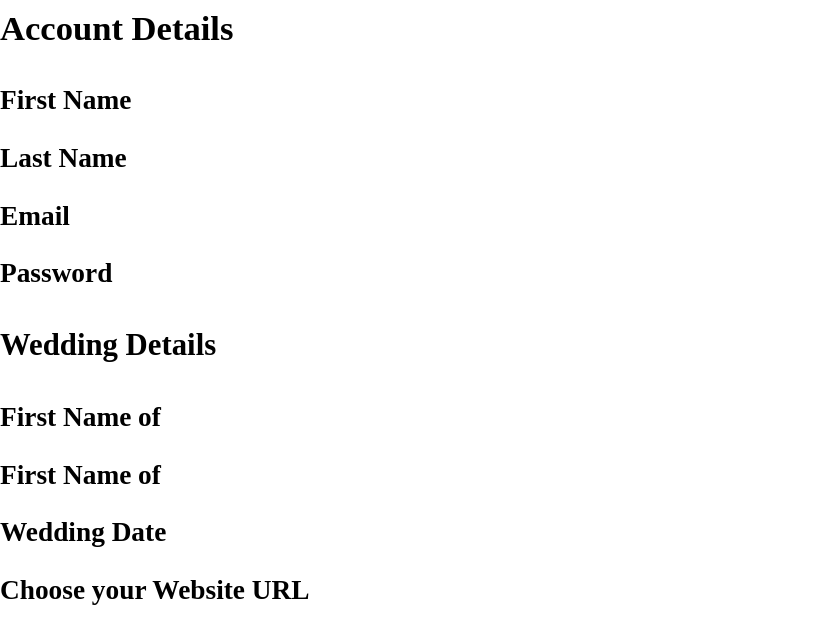
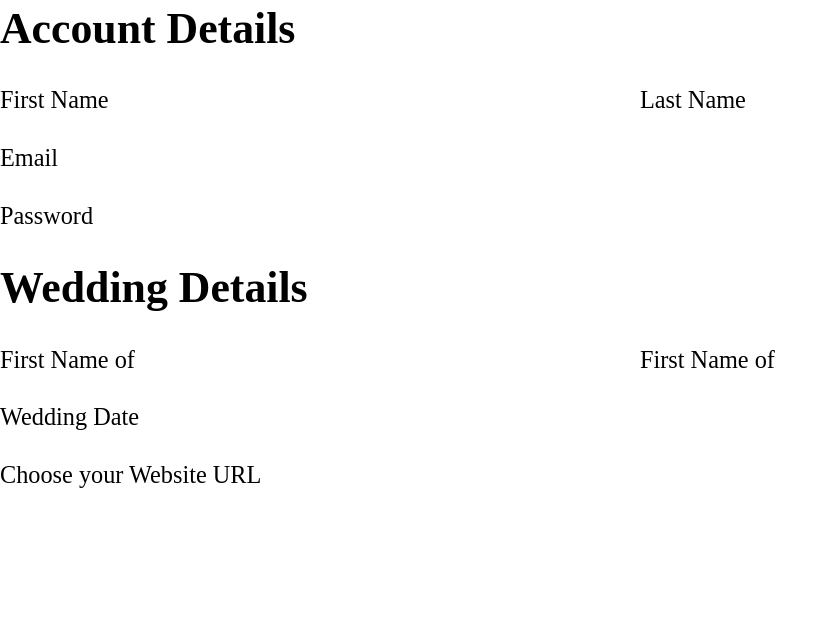
Before and after one commit to Marissa96/dsn1675-saas-website, a plain HTML site: page sign-up.html in a window 1280 px wide. Shown: the whole page, without its empty margins (0-838 px from the left). Drawn offline with Linux system fonts and the light colour scheme.

Commit message:
Toggle and sign-up.html
Added a toggle to index.html
properly classed the content in sign-up.html

```diff
--- a/css/main.css
+++ b/css/main.css
@@ -5,3 +5,29 @@
 ul {
   padding-left: 1.5em;
 }
+
+.nav {
+  display: none;
+}
+
+.nav-check:checked ~ .nav {
+  display: block;
+}
+
+.nav-check {
+  /* Put the checkbox off the top of the screen */
+  position: absolute;
+  top: -3em;
+}
+
+.nav-check:checked ~ .nav-label {
+  background-color: grey;
+}
+
+@media only screen and (min-width: 25em) { /* 400 */
+
+  .nav-check {
+    display: none
+  }
+
+}
--- a/sign-up.html
+++ b/sign-up.html
@@ -16,57 +16,57 @@
 
 <div class="grid">
   <div class="unit xs-1 s-1 m-1 b-1">
-    <h1>Account Details</h1>
+    <h1 class="yotta">Account Details</h1>
   </div>
 </div>
 
 
-<div class="gird">
+<div class="grid">
   <div class="unit xs-1 s-1-2 m-1-2 b-1-2">
-    <h3>First Name</h3>
+    <p class="giga">First Name</p>
   </div>
 
   <div class="unit xs-1 s-1-2 m-1-2 b-1-2">
-    <h3>Last Name</h3>
+    <p class="giga">Last Name</p>
   </div>
 </div>
 
 <div class="grid">
   <div class="unit xs-1">
-    <h3>Email</h3>
+    <p class="giga">Email</p>
   </div>
 
   <div class="unit xs-1">
-    <h3>Password</h3>
+    <p class="giga">Password</p>
   </div>
 </div>
 
 
 <div class="grid">
   <div class="unit xs-1">
-    <h2>Wedding Details</h2>
+    <h2 class="yotta">Wedding Details</h2>
   </div>
 </div>
 
 
 <div class="grid">
-  <div class="unit xs-1">
-    <h3>First Name of</h3>
+  <div class="unit xs-1 s-1-2">
+    <p class="giga">First Name of</p>
   </div>
 
-  <div class="unit xs-1">
-    <h3>First Name of</h3>
+  <div class="unit xs-1 s-1-2">
+    <p class="giga">First Name of</p>
   </div>
 </div>
 
 
 <div class="gird">
   <div class="unit xs-1">
-    <h3>Wedding Date</h3>
+    <p class="giga">Wedding Date</p>
   </div>
 
   <div class="unit xs-1">
-    <h3>Choose your Website URL</h3>
+    <p class="giga">Choose your Website URL</p>
   </div>
 </div>
 
```
Also changed, not shown: index.html (+3 -1 lines).
